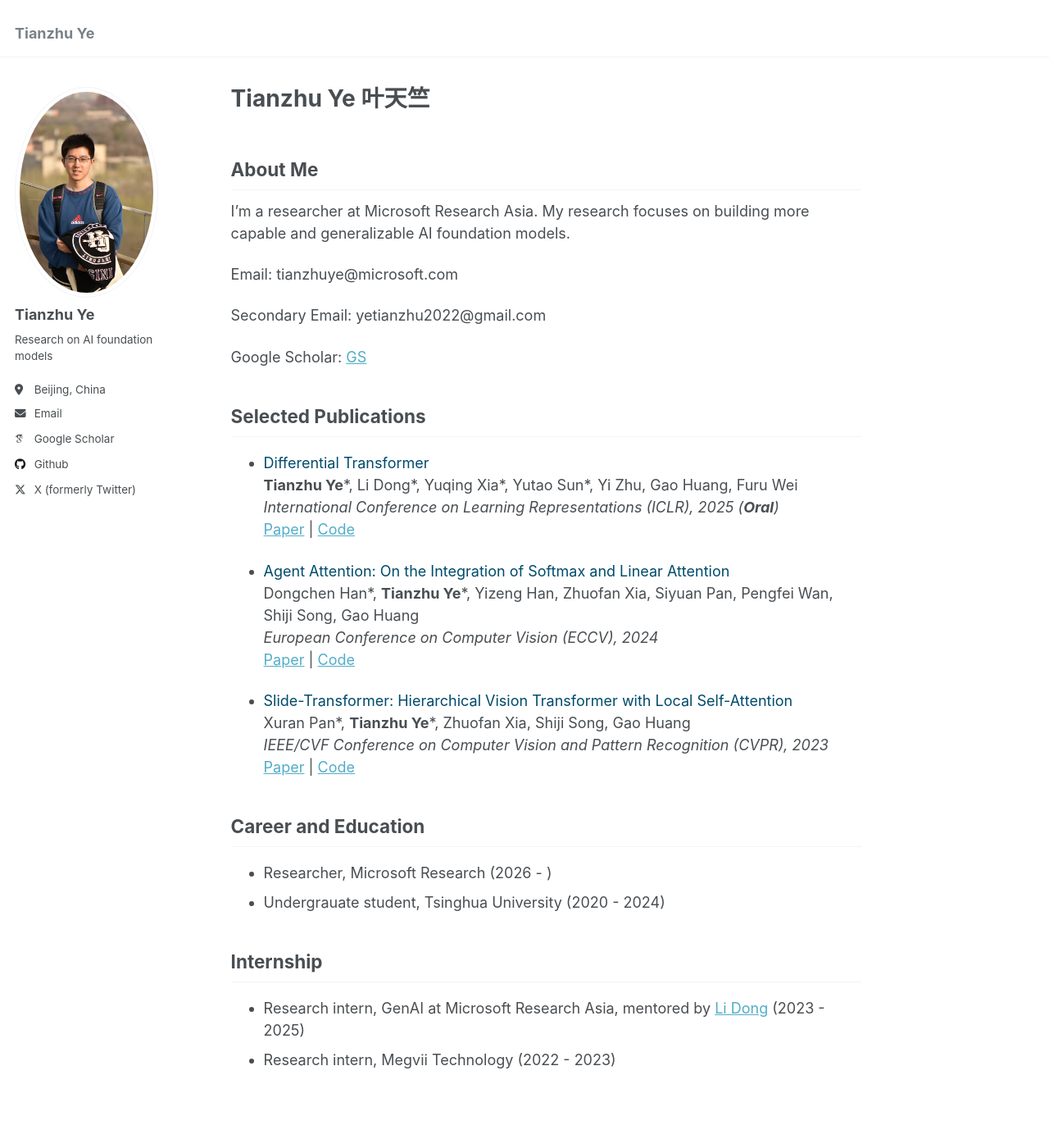
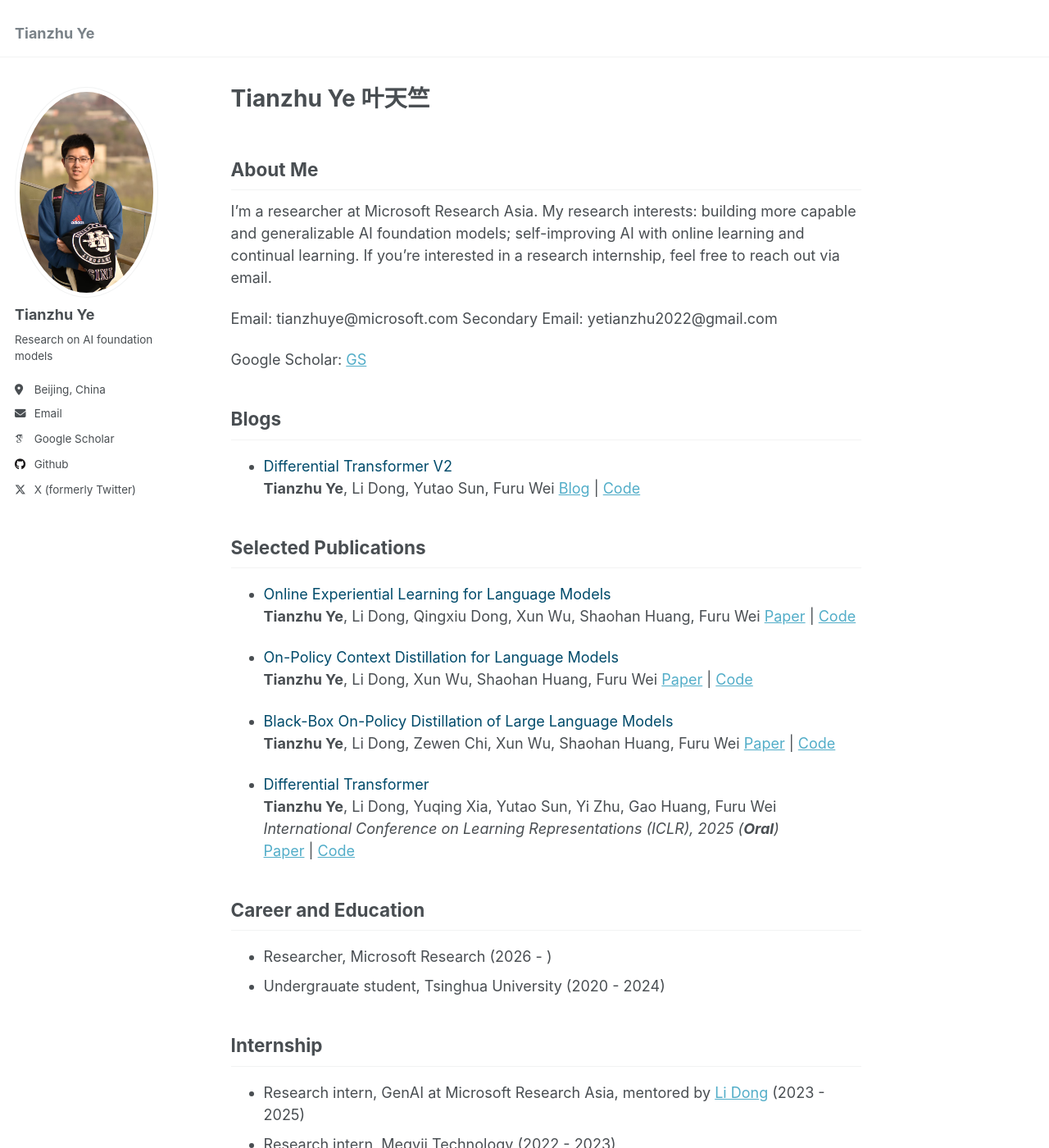
Before and after one commit to YTianZHU/YTianZHU.github.io, a Jekyll site: the page built from _pages/about.md, in a window 1280 px wide and 1400 px high. Shown: the whole window at 82% size. Built offline with Jekyll 4.4.1, drawn with Linux system fonts in a browser that asks for light colours; some web fonts are replaced.

Commit message:
Revise about me section and add publications
Updated research interests and added blog and publication sections.

```diff
--- a/_pages/about.md
+++ b/_pages/about.md
@@ -9,30 +9,39 @@ redirect_from:
 
 ## About Me
 
-I'm a researcher at Microsoft Research Asia. My research focuses on building more capable and generalizable AI foundation models.
+I'm a researcher at Microsoft Research Asia. My research interests: building more capable and generalizable AI foundation models; self-improving AI with online learning and continual learning.
+If you're interested in a research internship, feel free to reach out via email.
 
 Email: tianzhuye@microsoft.com
-
 Secondary Email: yetianzhu2022@gmail.com
 
 Google Scholar: [GS](https://scholar.google.com/citations?user=7X8BCBsAAAAJ)
 
+## Blogs
+
+- <span style="color:#004B6B">Differential Transformer V2</span>
+**Tianzhu Ye**, Li Dong, Yutao Sun, Furu Wei
+[Blog](https://aka.ms/diff-transformer-v2) | [Code](https://github.com/microsoft/unilm/blob/master/Diff-Transformer/Diff-Transformer-V2)
+
+
 ## Selected Publications
 
+- <span style="color:#004B6B">Online Experiential Learning for Language Models</span>
+**Tianzhu Ye**, Li Dong, Qingxiu Dong, Xun Wu, Shaohan Huang, Furu Wei
+[Paper](https://arxiv.org/abs/2603.16856) | [Code](https://aka.ms/oel-code)
+
+- <span style="color:#004B6B">On-Policy Context Distillation for Language Models</span>
+**Tianzhu Ye**, Li Dong, Xun Wu, Shaohan Huang, Furu Wei
+[Paper](https://arxiv.org/abs/2602.12275) | [Code](https://aka.ms/opcd-code)
+
+- <span style="color:#004B6B">Black-Box On-Policy Distillation of Large Language Models</span>
+**Tianzhu Ye**, Li Dong, Zewen Chi, Xun Wu, Shaohan Huang, Furu Wei
+[Paper](https://arxiv.org/abs/2511.10643) | [Code](https://aka.ms/GAD-github)
+
 - <span style="color:#004B6B">Differential Transformer</span>
-**Tianzhu Ye**\*, Li Dong\*, Yuqing Xia\*, Yutao Sun\*, Yi Zhu, Gao Huang, Furu Wei
+**Tianzhu Ye**, Li Dong, Yuqing Xia, Yutao Sun, Yi Zhu, Gao Huang, Furu Wei
 *International Conference on Learning Representations (ICLR), 2025 (**Oral**)*
 [Paper](https://arxiv.org/abs/2410.05258) | [Code](https://aka.ms/Diff-Transformer)
-
-- <span style="color:#004B6B">Agent Attention: On the Integration of Softmax and Linear Attention</span>
-Dongchen Han\*, **Tianzhu Ye**\*, Yizeng Han, Zhuofan Xia, Siyuan Pan, Pengfei Wan, Shiji Song, Gao Huang
-*European Conference on Computer Vision (ECCV), 2024*
-[Paper](https://arxiv.org/abs/2312.08874) | [Code](https://github.com/LeapLabTHU/Agent-Attention)
-
-- <span style="color:#004B6B">Slide-Transformer: Hierarchical Vision Transformer with Local Self-Attention</span>
-Xuran Pan\*, **Tianzhu Ye**\*, Zhuofan Xia, Shiji Song, Gao Huang
-*IEEE/CVF Conference on Computer Vision and Pattern Recognition (CVPR), 2023*
-[Paper](https://arxiv.org/abs/2304.04237) | [Code](https://github.com/LeapLabTHU/Slide-Transformer)
 
 
 ## Career and Education
```
